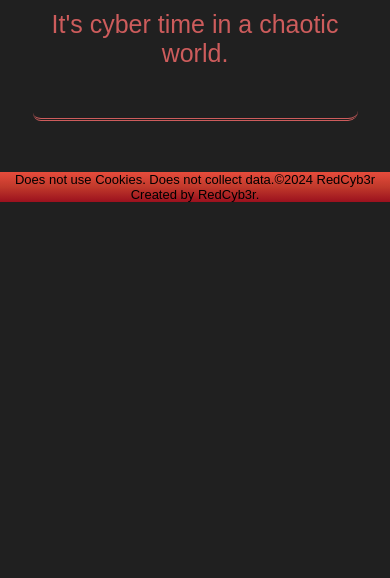
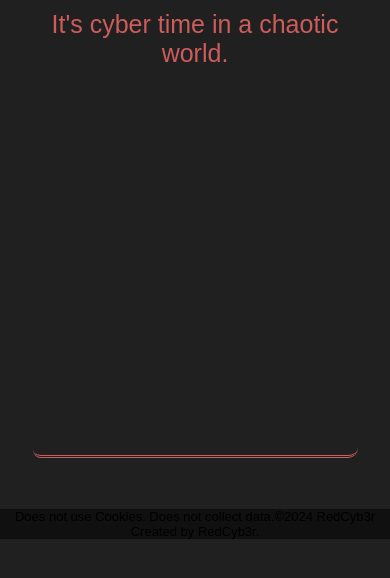
Before and after one commit to R3dCyb3rLin3/r3dcyb3rlin3, a plain HTML site: page index.html in a window 390 px wide. Shown: the part 232-810 px from the top of the page. Drawn offline with Linux system fonts and the light colour scheme.

Commit message:
Update main.css

```diff
--- a/main.css
+++ b/main.css
@@ -33,7 +33,7 @@ nav {
 section {
       text-align: center;
       width: 600px;
-      height: auto;
+      height: 500px;
       color: indianred;
       background-color: transparent;
       display: block;
@@ -85,7 +85,7 @@ footer{
       color: black;
       text-align: center;
       font-size: 13px;
-      background: linear-gradient(to bottom, #e74c3c, #c0392b, #9b111e);
+      background: #101010;
 
 }
 /* Responsividad: Pantallas pequeñas */
@@ -102,7 +102,7 @@ footer{
         }
         section {
           width: 325px;
-      height: auto;
+          height: 500px;
           color: indianred;
           background-color: transparent;
           display: block;
@@ -155,5 +155,5 @@ footer {
       color: black;
       text-align: center;
       font-size: 13px;
-      background: linear-gradient(to bottom, #e74c3c, #c0392b, #9b111e);
+      background: #101010;
     }
```
Lines whose indentation alone changed are shown as unchanged.
